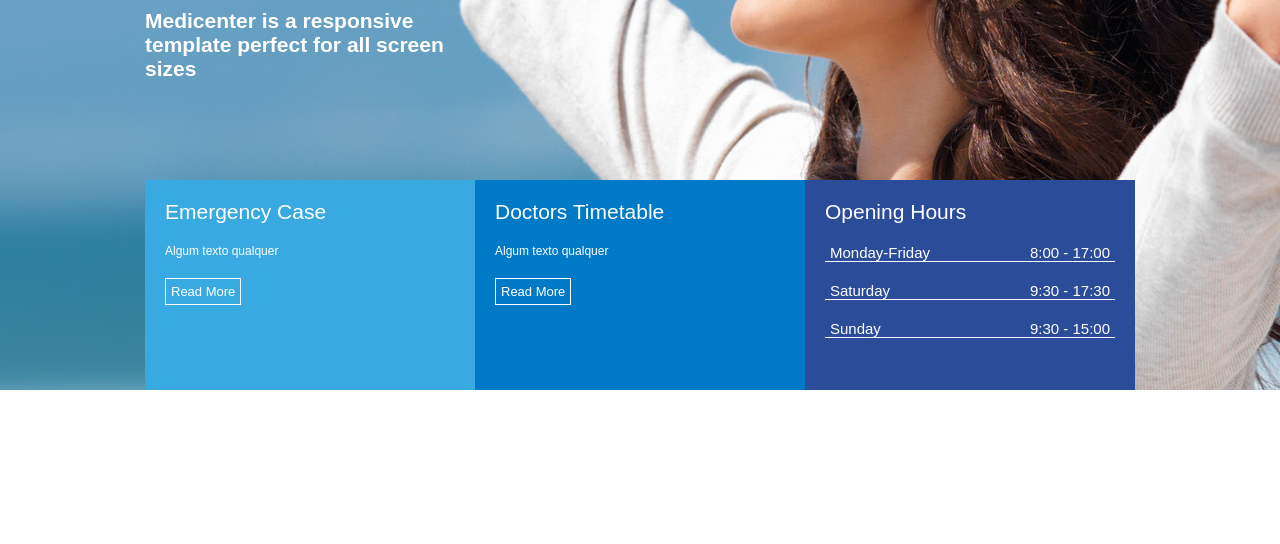
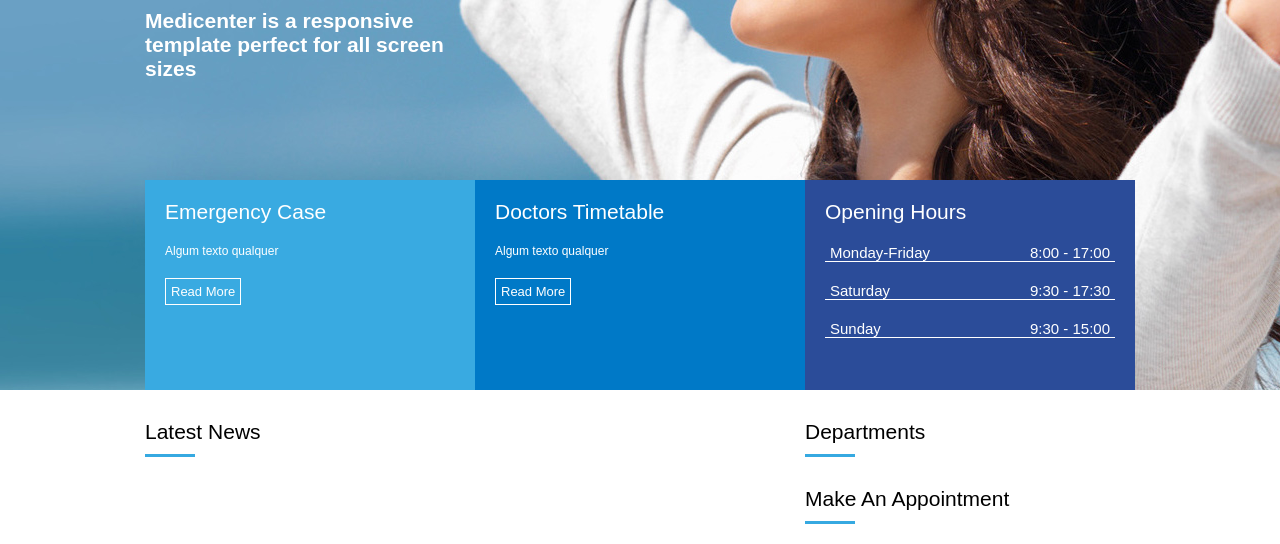
Before and after one commit to BrunoPasseti21/Flexbox, a plain HTML site: page Flex/index.html in a window 1280 px wide. Shown: the part 380-924 px from the top of the page. Before the commit the page ends 800 px from the top, so only its background shows below. Drawn offline with Linux system fonts and the light colour scheme.

Commit message:
modelando a parte de noticias do site

```diff
--- a/Flex/assets/css/style.css
+++ b/Flex/assets/css/style.css
@@ -145,3 +145,34 @@ nav a:hover{
     padding-left: 5px;
     padding-right: 5px;
 }
+
+#geral{
+    display: flex;
+    justify-content: center;
+}
+
+#geral section{
+    flex: 2;
+}
+
+#geral aside{
+    flex: 1;
+}
+
+.widget_title{
+    margin-top: 30px;
+    margin-bottom: 20px;
+}
+
+.widget_title_text{
+    color: #000;
+    font-size: 21px;
+    font-style: bold;
+}
+
+.widget_title_bar{
+    width: 50px;
+    height: 3px;
+    background-color: #36a9e1;
+    margin-top: 10px;
+}
--- a/Flex/index.html
+++ b/Flex/index.html
@@ -65,5 +65,41 @@
             </div>
         </div>
     </section>
+
+    <section id="geral">
+        <div class="container">
+            <section>
+                <div class="widget">
+                    <div class="widget_title">
+                        <div class="widget_title_text">Latest News</div>
+                        <div class="widget_title_bar"></div>
+                    </div>
+                    <div class="widget_body">
+
+                    </div>
+                </div>
+            </section>
+            <aside>
+                <div class="widget">
+                    <div class="widget_title">
+                        <div class="widget_title_text">Departments</div>
+                        <div class="widget_title_bar"></div>
+                    </div>
+                    <div class="widget_body">
+
+                    </div>
+                </div>
+                <div class="widget">
+                    <div class="widget_title">
+                        <div class="widget_title_text">Make An Appointment</div>
+                        <div class="widget_title_bar"></div>
+                    </div>
+                    <div class="widget_body">
+
+                    </div>
+                </div>
+            </aside>
+        </div>
+    </section>
 </body>
 </html>
```
